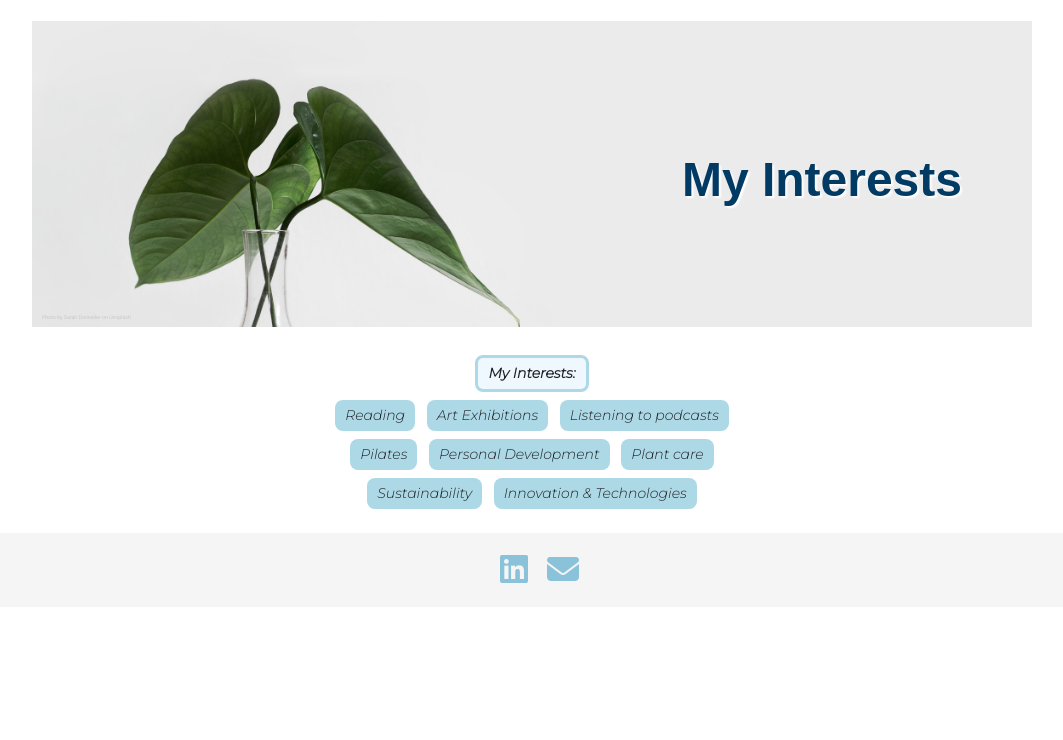
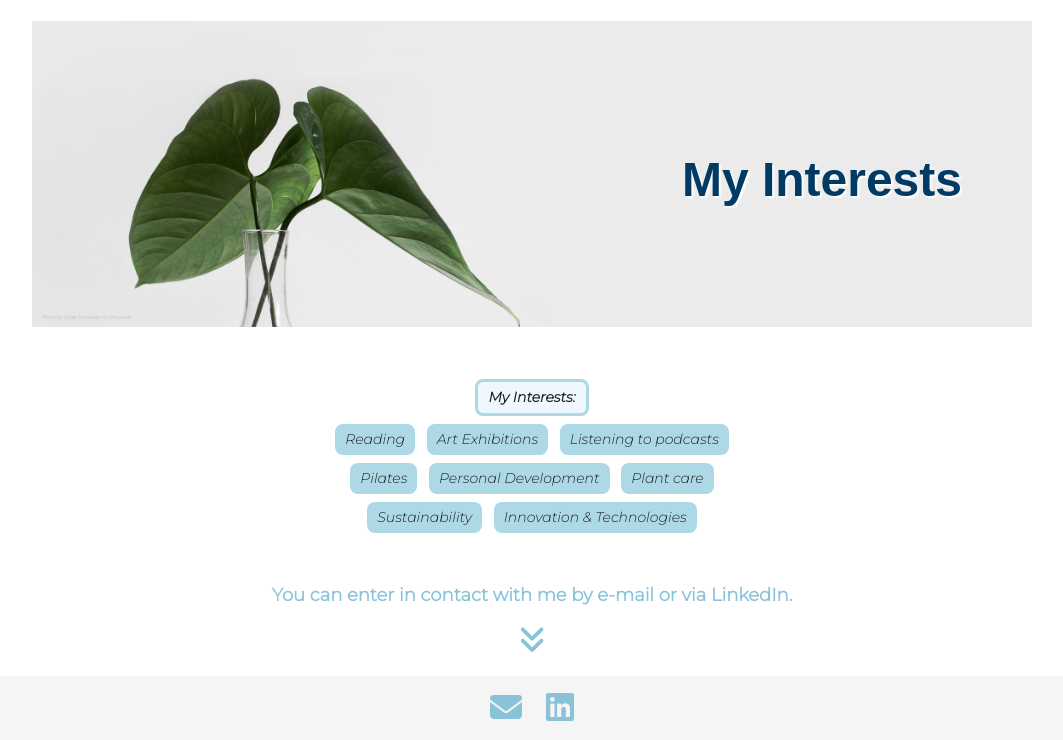
Before and after one commit to LaetitiaVB/my-CV-Web, a plain HTML site: page index.html in a window 1280 px wide. Shown: the part 3157-3897 px from the top of the page, without its empty margins (108-1171 px from the left). Before the commit the page ends 3764 px from the top, so only its background shows below. Drawn offline with nearby package versions, Linux system fonts and the light colour scheme.

Commit message:
changes 25/11
fixed padding, changed interests part

```diff
--- a/index.html
+++ b/index.html
@@ -202,7 +202,7 @@ Also, all these multi-cultural experiences enabled me to improve my fluency in P
 	</div>
 
 
-<div class="row">
+<div class="row g-0">
 	<div class="skills-soft">
 		<div class="column col-soft">
 			<div class="tag-soft"><strong>Soft skills:</strong></div>
@@ -250,6 +250,7 @@ Also, all these multi-cultural experiences enabled me to improve my fluency in P
 </div>
 
 <br>
+<br>
 <div class="skills-soft">
 <div class="tag-soft"><strong>My Interests:</strong></div><br>
 	<div class="tag">Reading</div>
@@ -281,16 +282,25 @@ Also, all these multi-cultural experiences enabled me to improve my fluency in P
 
 <!-- footer -->
 
+<div class="more2">
+<strong>You can enter in contact with me by e-mail or via LinkedIn.</strong>
+</div>
+
+<div class="d-flex justify-content-center">
+	<a> <span style ="color: #89c2d9ff;"> <i class="fas fa-angle-double-down double-arrow"></i></span>
+</a>
+</div>
+
 <footer>
-	<div style="display:inline-block; padding: 15px;">
+
+<div style="display:inline-block; padding: 10px;">
+<a href="mailto:vandenbalck.l@outlook.com"><span style ="color: #89c2d9ff; "> <i class="fas fa-envelope fa-2x"></i></i></span>
+</a>
+</div>
+<div style="display:inline-block; padding: 10px;">
 	<a href="https://www.linkedin.com/in/laetitia-vanden-balck/"> <span style ="color: #89c2d9ff;"> <i class="fab fa-linkedin fa-2x"></i></i></span>
 </a>
 </div>
-<div style="display:inline-block; ">
-<a href="mailto:vandenbalck.l@outlook.com"><span style ="color: #89c2d9ff; "> <i class="fas fa-envelope fa-2x"></i></i></span>
-</a>
-</div>
-
 
 </footer>
 <!-- link to main.js */ -->
--- a/style.css
+++ b/style.css
@@ -417,7 +417,6 @@ p{
 .column {
   float: left;
   width: 50%;
-  /*padding: 0px 20px 0px 20px;*/
 }
 
 .col-soft{
@@ -438,10 +437,6 @@ p{
 .skills-soft{
 	font-family: 'Montserrat', sans-serif;
 	font-style: italic;
-	/*margin: 5px auto 5px;*/
-	/*padding-right: 50px;
-	padding-left: 50px;
-	padding-bottom: 0px;*/
 	line-height: 25px;
 	text-align: center;
 	font-size: 14px;
@@ -587,6 +582,19 @@ p{
 
 /* footer */
 
+.more2{
+	font-family: 'Montserrat', sans-serif;
+	color: #89c2d9ff;
+	font-size: 18px;
+	margin: auto;
+	padding-right: 50px;
+	padding-left: 50px;
+	padding-bottom: 15px;
+	padding-top: 45px;
+	max-width: 1000px;
+	text-align: center;
+}
+
 footer {
 	text-align: center;
 	padding: 5px;
```
